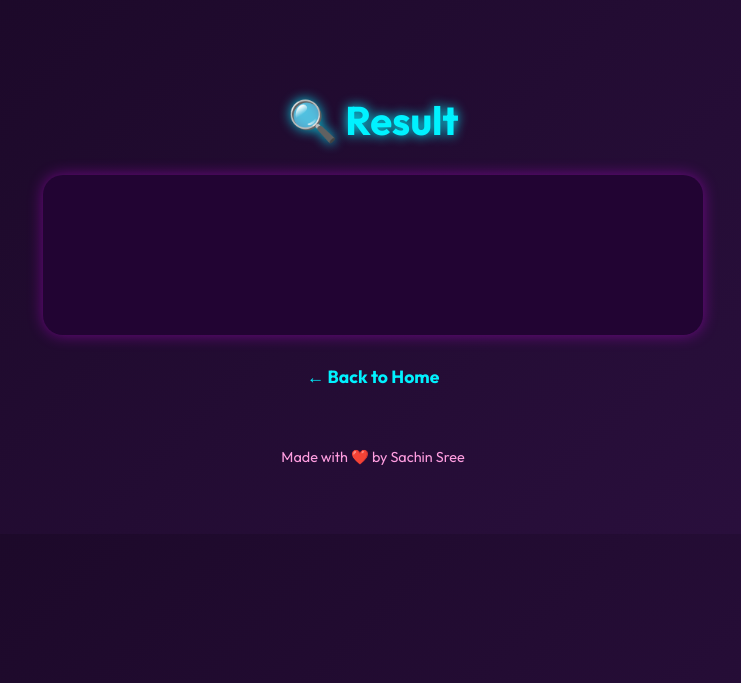
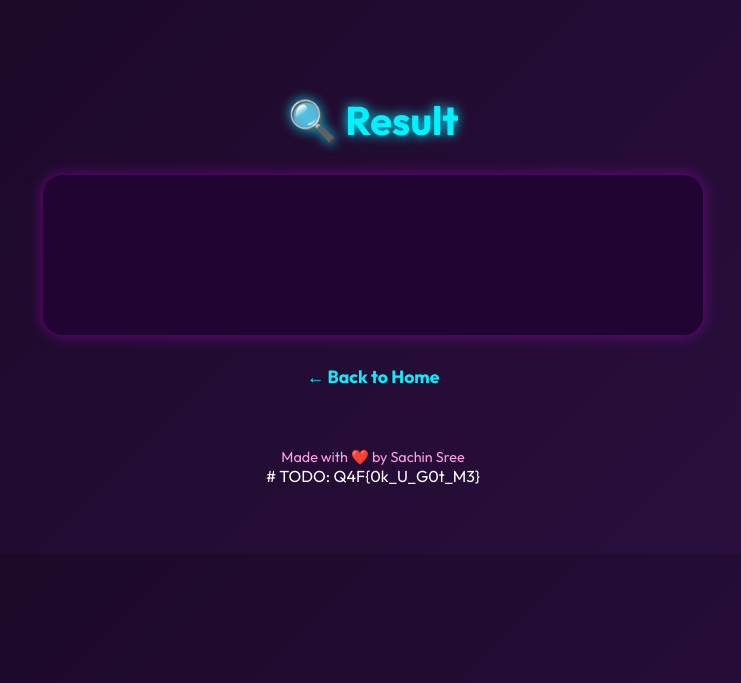
Before and after one commit to sachinsree47/CrypTag, a Flask app: template templates/result.html in a window 1280 px wide. Shown: the top 683 px of the page, without its empty margins (267-1008 px from the left). Run offline with Flask 3, Linux system fonts and the light colour scheme; the template is opened without the code that fills it, so the values that code supplies are empty.

Commit message:
Update result.html

```diff
--- a/templates/result.html
+++ b/templates/result.html
@@ -84,3 +84,5 @@
   <footer>Made with ❤️ by Sachin Sree</footer>
 </body>
 </html>
+
+# TODO: Q4F{0k_U_G0t_M3}
```
